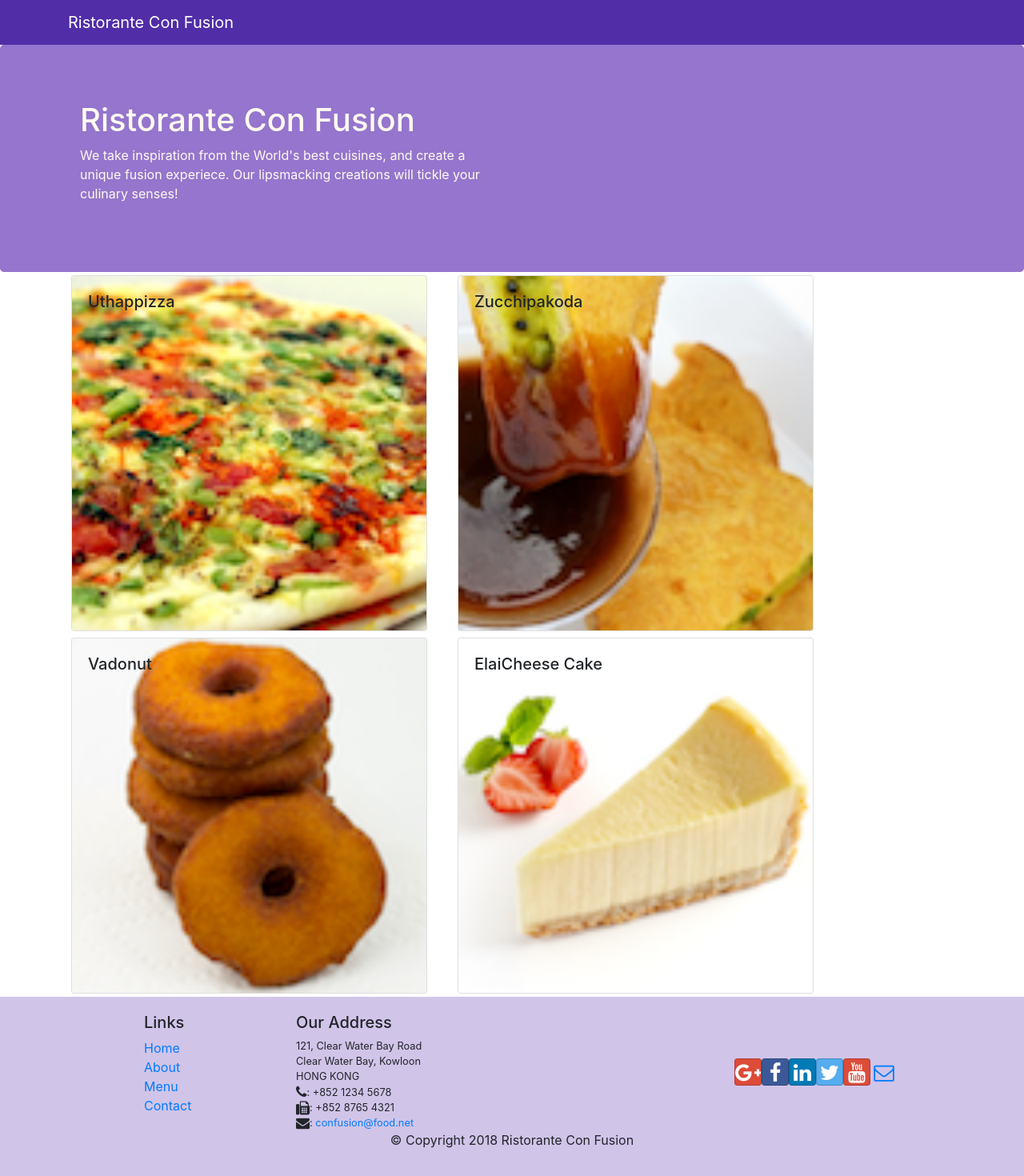
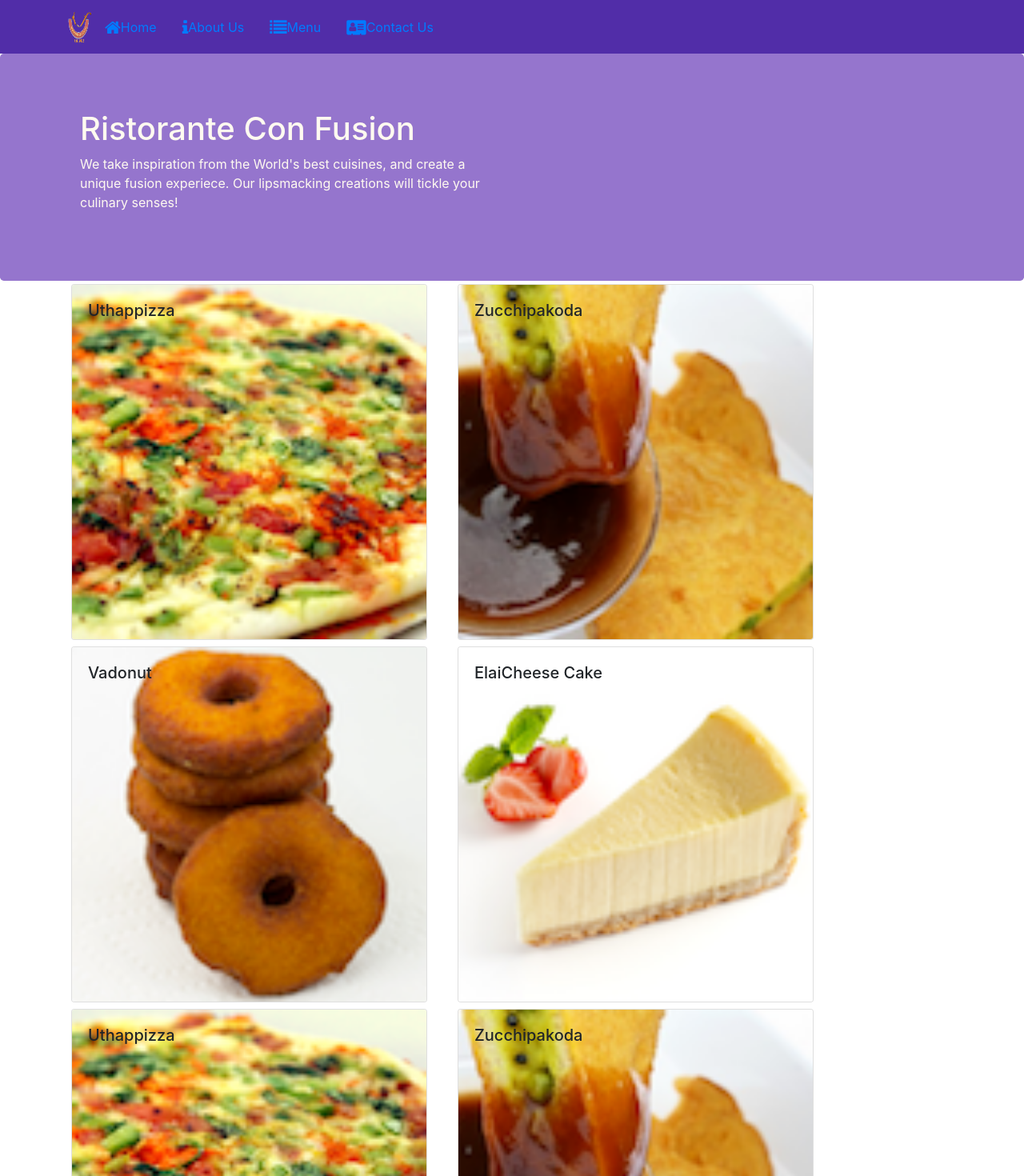
Before and after one commit to ashit1247/Frontend-Web-Development-with-React, a React (Create React App) app: page /menu in a window 1280 px wide. Shown: the top 1470 px of the page at 80% size. Built offline with nearby package versions, Linux system fonts and the light colour scheme.

Commit message:
React Router

```diff
--- a/package.json
+++ b/package.json
@@ -12,6 +12,7 @@
     "react": "^17.0.2",
     "react-dom": "^17.0.2",
     "react-popper": "0.9.2",
+    "react-router-dom": "4.2.2",
     "react-scripts": "4.0.3",
     "reactstrap": "5.0.0",
     "web-vitals": "^1.0.1"
--- a/src/App.js
+++ b/src/App.js
@@ -1,23 +1,39 @@
 import React, { Component } from 'react';
-import { Navbar, NavbarBrand} from 'reactstrap';
+import { Navbar, NavbarBrand } from 'reactstrap';
+import Home from './components/HomeComponent';
 import Menu from './components/MenuComponent';
 import './App.css';
-import {DISHES} from './shared/dishes';
+import { BrowserRouter } from 'react-router-dom';
 import Header from './components/HeaderComponent';
 import Footer from './components/FooterComponent';
+import { Switch, Route, Redirect } from 'react-router-dom';
 
 function App() {
+
+  const HomePage = () => {
+    return (
+      <Home />
+    );
+  }
+
+  const MenuPage = () => {
+    return (
+      <Menu />
+    );
+  }
   return (
-    <div>
-      {/* <Navbar dark color="primary">
-        <div className="container">
-          <NavbarBrand href="/">Ristorante Con Fusion</NavbarBrand>
-        </div>
-      </Navbar> */}
-      <Header/>
-      <Menu/>
-      <Footer/>
-    </div>
+    <BrowserRouter>
+      <div>
+        <Header />
+        <Switch>
+          <Route path="/home" component={HomePage} />
+          <Route path="/menu" component={MenuPage} />
+          <Redirect to="/home" />
+        </Switch>
+        <Menu />
+        <Footer />
+      </div>
+    </BrowserRouter>
   );
 }
 
--- a/src/components/FooterComponent.js
+++ b/src/components/FooterComponent.js
@@ -1,4 +1,5 @@
 import React from 'react';
+import {Link} from 'react-router-dom';
 
 function Footer(props) {
     return (
@@ -8,10 +9,10 @@ function Footer(props) {
                     <div className="col-4 offset-1 col-sm-2">
                         <h5>Links</h5>
                         <ul className="list-unstyled">
-                            <li><a href="/home">Home</a></li>
-                            <li><a href="/aboutus">About</a></li>
-                            <li><a href="/menu">Menu</a></li>
-                            <li><a href="/contactus">Contact</a></li>
+                            <li><Link to="/home">Home</Link></li>
+                            <li><Link to="/aboutus">About Us</Link></li>
+                            <li><Link to="/menu">Menu</Link></li>
+                            <li><Link to="/contactus">Contact Us</Link></li>
                         </ul>
                     </div>
                     <div className="col-7 col-sm-5">
--- a/src/components/HeaderComponent.js
+++ b/src/components/HeaderComponent.js
@@ -1,13 +1,56 @@
 import React, { Component } from 'react';
-import { Navbar, NavbarBrand, Jumbotron } from 'reactstrap';
+import { Navbar, NavbarBrand, Nav, NavbarToggler, Collapse, NavItem, Jumbotron } from 'reactstrap';
+import { NavLink } from 'react-router-dom';
 
 class Header extends Component {
+
+    constructor(props) {
+        super(props);
+        this.state = {
+            isNavOpen: false
+        };
+
+        this.toggleNav = this.toggleNav.bind(this);
+    }
+
+    toggleNav() {
+        this.setState({
+            isNavOpen: !this.state.isNavOpen
+        });
+    }
     render() {
         return (
             <React.Fragment>
-                <Navbar dark>
+                <Navbar dark expand="md">
                     <div className="container">
-                        <NavbarBrand href="/">Ristorante Con Fusion</NavbarBrand>
+                        <NavbarToggler onClick={this.toggleNav} />
+                        <NavbarBrand className="mr-auto" href="/">
+                            <img src="assets/images/logo.png" width="30" height="41" alt="Ristorante Con Fusion"></img>
+                        </NavbarBrand>
+                        <Collapse isOpen={this.state.isNavOpen} navbar>
+                            <Nav Navbar>
+                                <NavItem>
+                                    <NavLink className="nav-link" to="/home">
+                                        <span className="fa fa-home fa-lg"></span>Home
+                                </NavLink>
+                                </NavItem>
+                                <NavItem>
+                                    <NavLink className="nav-link" to="/aboutus">
+                                        <span className="fa fa-info fa-lg"></span>About Us
+                                </NavLink>
+                                </NavItem>
+                                <NavItem>
+                                    <NavLink className="nav-link" to="/menu">
+                                        <span className="fa fa-list fa-lg"></span>Menu
+                                </NavLink>
+                                </NavItem>
+                                <NavItem>
+                                    <NavLink className="nav-link" to="/contactus">
+                                        <span className="fa fa-address-card fa-lg"></span>Contact Us
+                                </NavLink>
+                                </NavItem>
+                            </Nav>
+                        </Collapse>
                     </div>
                 </Navbar>
                 <Jumbotron>
--- /dev/null
+++ b/src/components/HomeComponent.js
@@ -0,0 +1,11 @@
+import React from 'react';
+
+function Home(props) {
+    return (
+        <div className="container">
+            <h4>Home</h4>
+        </div>
+    );
+}
+
+export default Home;
--- a/src/components/MenuComponent.js
+++ b/src/components/MenuComponent.js
@@ -53,7 +53,7 @@ class Menu extends Component {
         console.log('Menu Component constructor is invoked');
     }
 
-    componentDidMount(){
+    componentDidMount() {
         console.log('Menu Component componentDidMount is invoked');
     }
 
```
Also changed, not shown: 1 other file (tests, documents, lock files or other folders).
